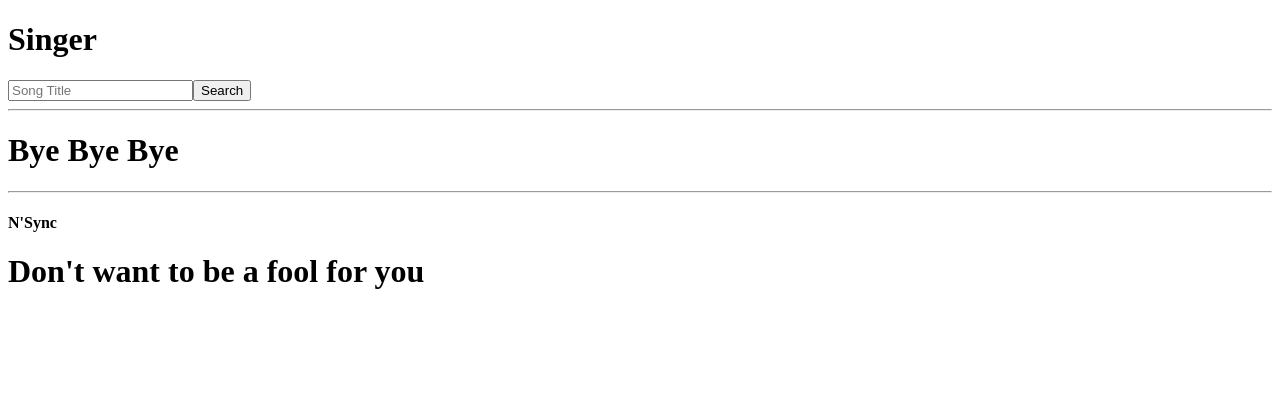
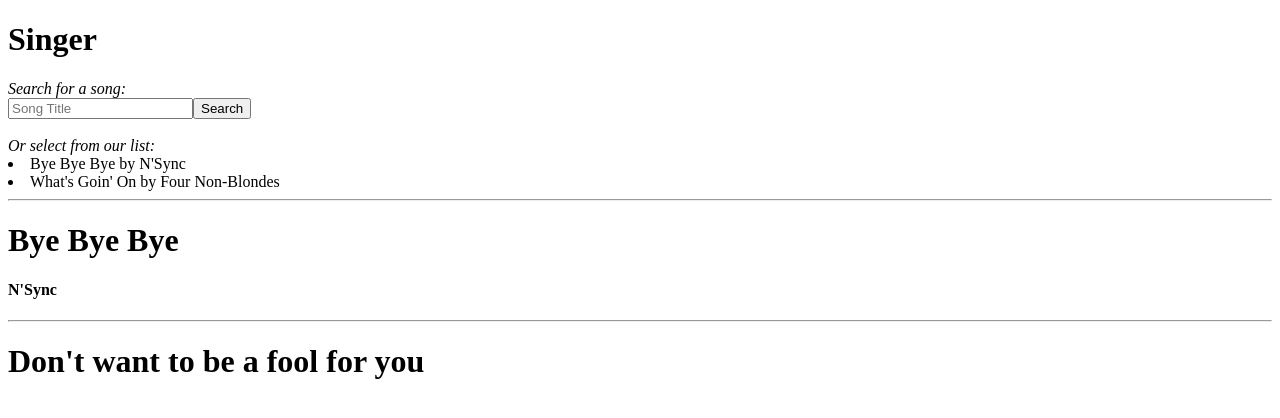
Before and after one commit to epicodus-lessons/react-redux-karaoke-example, a React app: page / in a window 1280 px wide. Shown: the top 418 px of the page. Built offline with nearby package versions, Linux system fonts and the light colour scheme.

Commit message:
Add functionality for multiple songs, so starter code more closely reflects Redux-only Karaoke app students created last week.

```diff
--- a/src/components/App.jsx
+++ b/src/components/App.jsx
@@ -1,11 +1,14 @@
 import React from 'react';
 import SongDisplay from './SongDisplay';
+import SongList from './SongList';
 import Header from './Header';
 
 function App(){
   return (
     <div>
       <Header />
+      <br/>
+      <SongList />
       <hr/>
       <SongDisplay />
     </div>
--- a/src/components/Header.jsx
+++ b/src/components/Header.jsx
@@ -5,6 +5,7 @@
   return (
     <div>
       <h1>Singer</h1>
+      <em>Search for a song:</em>
       <SongSearch />
     </div>
   );
--- a/src/components/SongDisplay.jsx
+++ b/src/components/SongDisplay.jsx
@@ -9,8 +9,8 @@
   return (
     <div>
       <h1>{title}</h1>
+      <h4>{artist}</h4>
       <hr/>
-      <h4>{artist}</h4>
       <div onClick={e => {
         e.preventDefault();
         if(!(arrayPosition === songArray.length - 1)) {
--- /dev/null
+++ b/src/components/SongList.jsx
@@ -0,0 +1,43 @@
+import React from 'react';
+import PropTypes from 'prop-types';
+import { connect } from 'react-redux';
+
+const SongList = ({ dispatch, songList }) => {
+  let action;
+  return (
+    <div>
+      <em>Or select from our list:</em>
+      {Object.keys(songList).map(songId => {
+        let song = songList[songId];
+        return <li key = {songId} onClick = {() => {
+          if (song.arrayPosition > 0){
+            action = {
+              type: 'RESTART_SONG',
+              currentSongId: songId
+            };
+            dispatch(action);
+          }
+          action = {
+            type: 'CHANGE_SONG',
+            newSelectedSongId: songId
+          };
+          dispatch(action);
+        }}>
+          {song.title} by {song.artist}</li>;
+      })}
+    </div>
+  );
+};
+
+SongList.propTypes = {
+  songList: PropTypes.object,
+  dispatch: PropTypes.func
+};
+
+const mapStateToProps = state => {
+  return {
+    songList: state.songsById
+  };
+};
+
+export default connect(mapStateToProps)(SongList);
```
